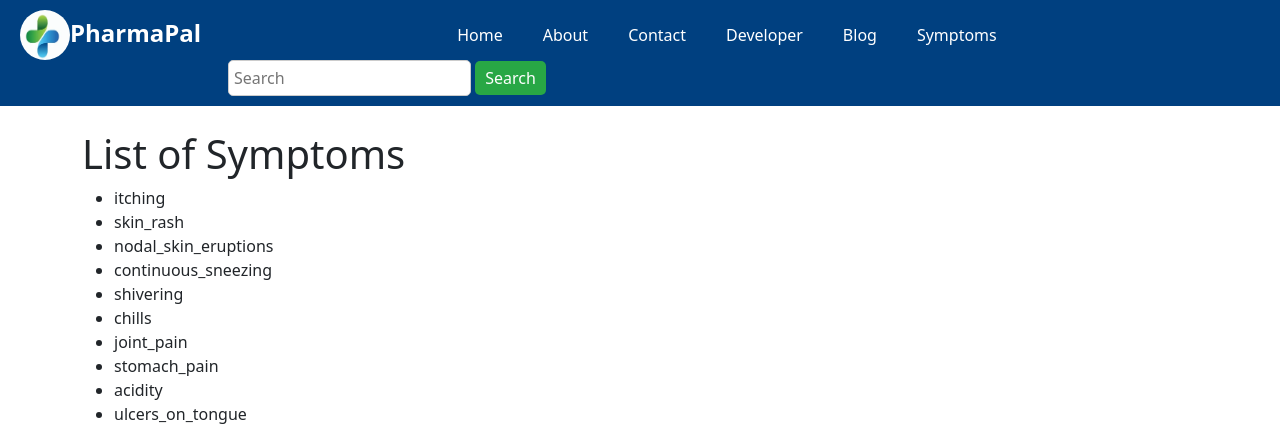
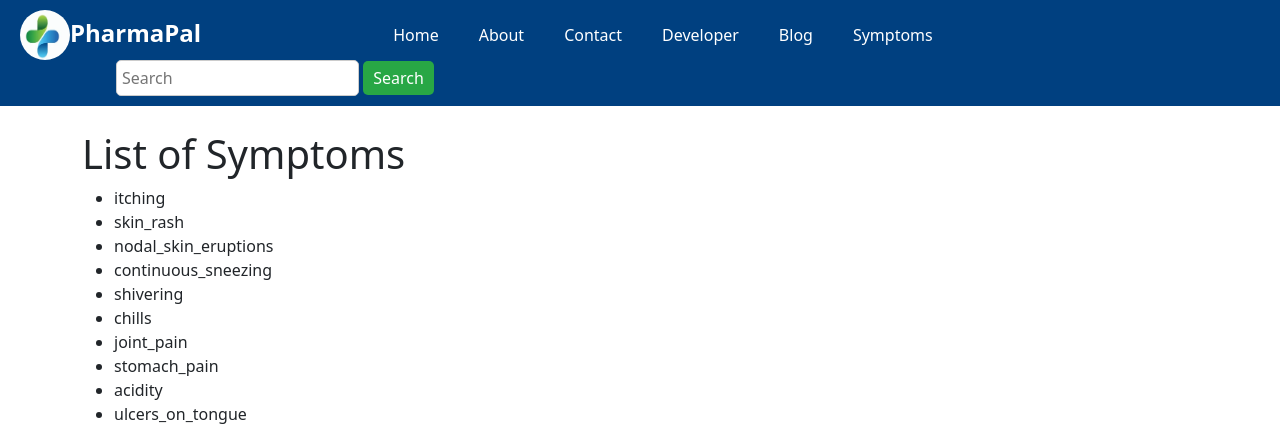
Before and after one commit to ayush19112/PharmaPal, a Flask app: page /symptoms in a window 1280 px wide. Shown: the top 424 px of the page. Run offline with Flask 3, Linux system fonts and the light colour scheme; parts of the project's set-up code (start-up, migrations or seed data) failed here and were passed over.

Commit message:
Update symptoms.html

```diff
--- a/templates/symptoms.html
+++ b/templates/symptoms.html
@@ -25,10 +25,10 @@
 
 .logoimg{
     display: flex;
-    margin-right: 15rem;
+    margin-right: 11rem;
 }
 .search-tab{
-    margin-left:13rem;
+    margin-left:6rem;
 }
 
 
```
